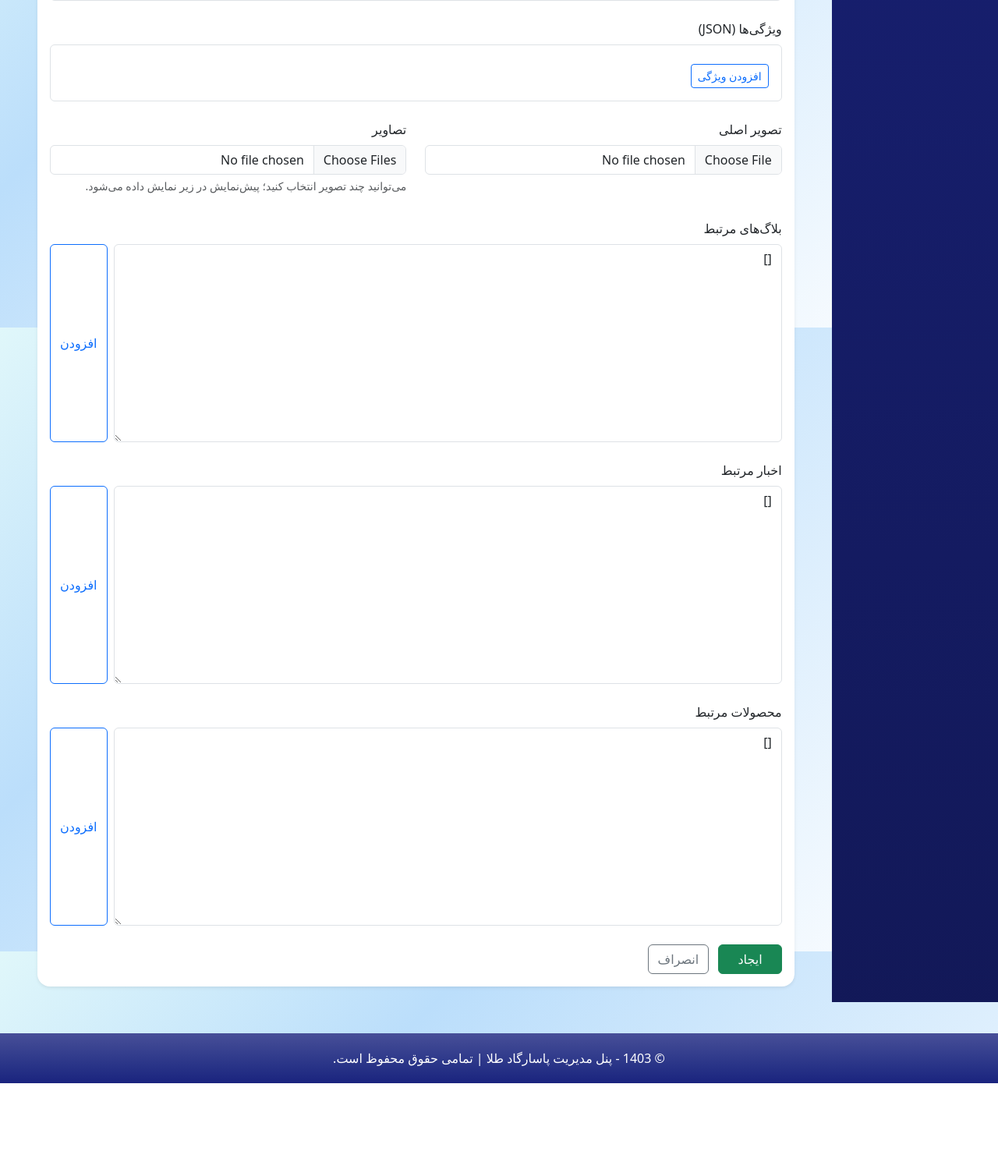
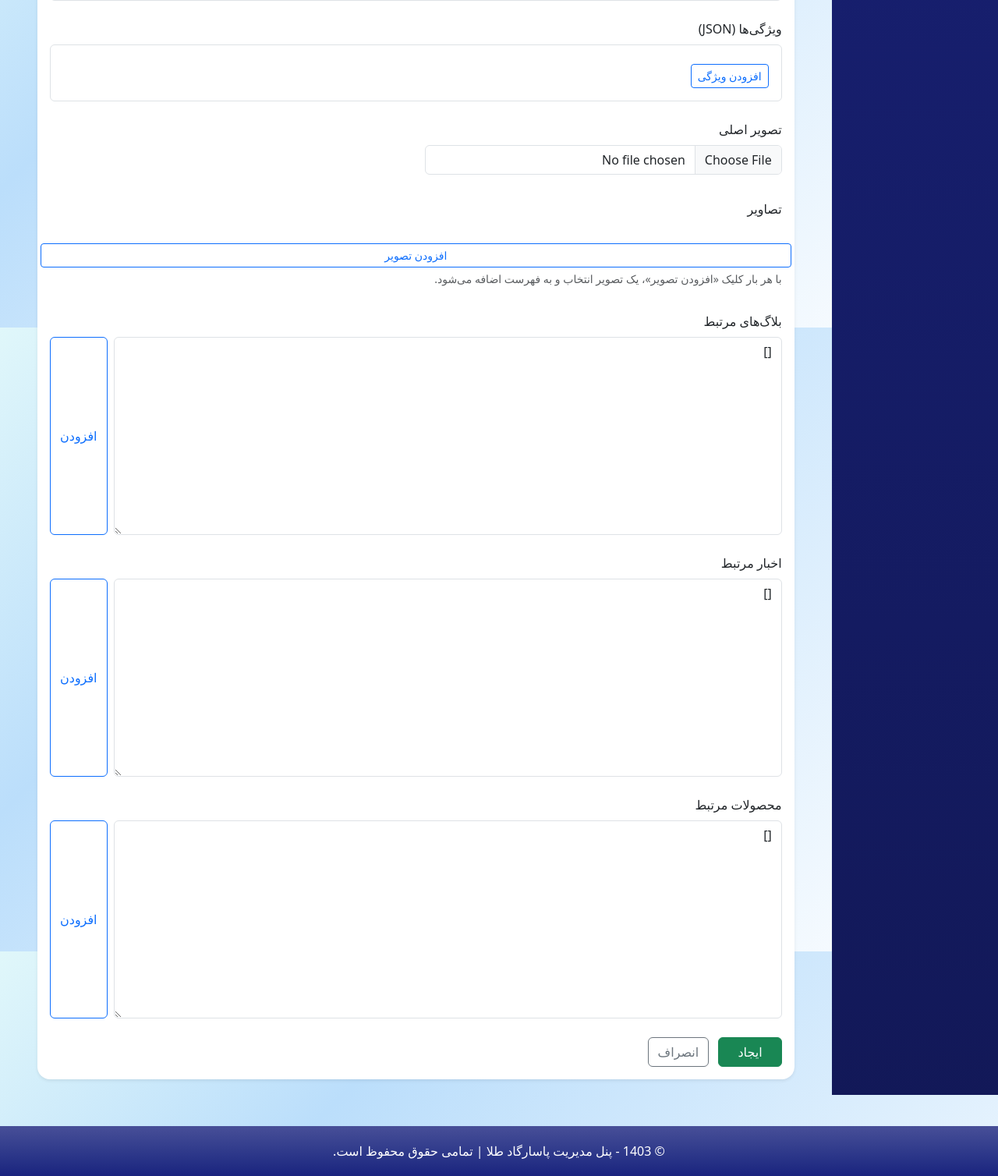
Before and after one commit to sofn1/pasargadGold, a Django app: page /admin-dashboard/products/create/ in a window 1280 px wide. Shown: the part 1180-2688 px from the top of the page at 78% size. Before the commit the page ends 2569 px from the top, so only its background shows below. Run offline with Django 5.2, Linux system fonts and the light colour scheme; the visitor is signed in with stand-in values (Sample User, id 1); data that the repository does not hold is empty; parts of the project's set-up code (start-up, migrations or seed data) failed here and were passed over; some libraries are stand-ins or nearby versions; some web fonts are replaced.

Commit message:
primary commit - write rest of frontend

```diff
--- a/templates/admin_dashboard/products/form.html
+++ b/templates/admin_dashboard/products/form.html
@@ -151,10 +151,18 @@
         {% endif %}
 
         <!-- تصاویر اضافی با پیش‌نمایش -->
-        <div class="col-md-6">
         <label class="form-label">تصاویر</label>
-          <input type="file" id="extra-images" name="extra_images" class="form-control" accept="image/*" multiple>
-          <small class="text-muted d-block mt-1">می‌توانید چند تصویر انتخاب کنید؛ پیش‌نمایش در زیر نمایش داده می‌شود.</small>
+        <!-- Hidden container to hold per-file inputs so they submit -->
+        <div id="extra-images-inputs" class="d-none"></div>
+
+        <button type="button" id="add-extra-image" class="btn btn-outline-primary btn-sm">
+          افزودن تصویر
+        </button>
+        <small class="text-muted d-block mt-1">
+          با هر بار کلیک «افزودن تصویر»، یک تصویر انتخاب و به فهرست اضافه می‌شود.
+        </small>
+
+        <!-- Live previews of newly added images -->
         <div id="extra-images-preview" class="d-flex flex-wrap gap-2 mt-2"></div>
 
         {% if form.instance.pk and form.instance.images %}
@@ -168,7 +176,6 @@
             </div>
           </div>
         {% endif %}
-        </div>
 
         <!-- مرتبط‌ها: AJAX searchable -->
         {% if form.rel_blogs %}
@@ -291,26 +298,6 @@
     });
   }
 
-  // Extra images preview
-  const multi = document.getElementById('extra-images');
-  const grid = document.getElementById('extra-images-preview');
-  if (multi && grid){
-    multi.addEventListener('change', ()=>{
-      grid.innerHTML = '';
-      Array.from(multi.files || []).forEach(f=>{
-        const r = new FileReader();
-        r.onload = e=>{
-          const img = new Image();
-          img.src = e.target.result;
-          img.style.height='72px'; img.style.width='72px'; img.style.objectFit='cover';
-          img.style.borderRadius='.5rem'; img.style.border='1px solid #e9ecef';
-          grid.appendChild(img);
-        };
-        r.readAsDataURL(f);
-      });
-    });
-  }
-
   // Features repeater
   const repeater = document.getElementById('features-repeater');
   const rows = document.getElementById('feature-rows');
@@ -351,4 +338,81 @@
   }
 })();
 </script>
+<script>
+(function(){
+  // ---- Incremental image adder ----
+  const inputsWrap = document.getElementById('extra-images-inputs');
+  const addBtn     = document.getElementById('add-extra-image');
+  const grid       = document.getElementById('extra-images-preview');
+  let counter = 0;
+
+  if (inputsWrap && addBtn && grid) {
+    addBtn.addEventListener('click', () => {
+      // Make a hidden <input type="file" name="extra_images"> for THIS one image
+      const input = document.createElement('input');
+      input.type = 'file';
+      input.name = 'extra_images';           // Django will collect ALL with this name
+      input.accept = 'image/*';
+      input.className = 'd-none';
+      input.dataset.key = `img-${++counter}`;
+
+      inputsWrap.appendChild(input);
+
+      input.addEventListener('change', () => {
+        // If user cancels, remove the orphan input
+        if (!input.files || !input.files[0]) {
+          input.remove();
+          return;
+        }
+
+        const file = input.files[0];
+        const reader = new FileReader();
+
+        reader.onload = (e) => {
+          // Preview wrapper
+          const wrap = document.createElement('div');
+          wrap.className = 'position-relative';
+          wrap.dataset.key = input.dataset.key;
+
+          // Thumbnail
+          const img = new Image();
+          img.src = e.target.result;
+          img.style.height = '72px';
+          img.style.width  = '72px';
+          img.style.objectFit = 'cover';
+          img.style.borderRadius = '.5rem';
+          img.style.border = '1px solid #e9ecef';
+
+          // Remove button
+          const removeBtn = document.createElement('button');
+          removeBtn.type = 'button';
+          removeBtn.className = 'btn btn-sm btn-danger position-absolute';
+          removeBtn.style.top = '-8px';
+          removeBtn.style.left = '-8px';
+          removeBtn.style.borderRadius = '50%';
+          removeBtn.style.lineHeight = '1';
+          removeBtn.style.padding = '2px 6px';
+          removeBtn.innerHTML = '&times;';
+
+          removeBtn.addEventListener('click', () => {
+            // Remove both the preview and the corresponding input so it won’t be submitted
+            wrap.remove();
+            input.remove();
+          });
+
+          wrap.appendChild(img);
+          wrap.appendChild(removeBtn);
+          grid.appendChild(wrap);
+        };
+
+        reader.readAsDataURL(file);
+      });
+
+      // Open file dialog
+      input.click();
+    });
+  }
+})();
+</script>
+
 {% endblock %}
```
Lines whose indentation alone changed are shown as unchanged.
